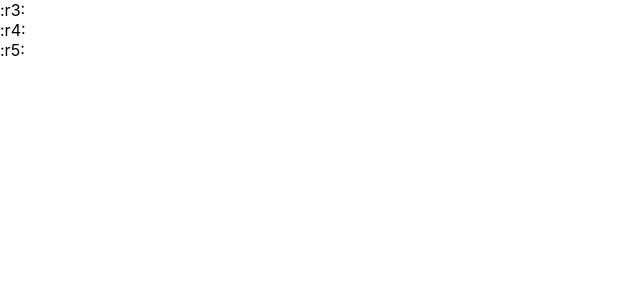
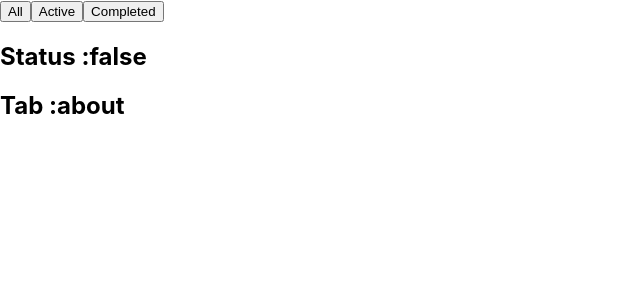
Before and after one commit to ahmedtahir2311/react-hooks-scenerios, a React (Create React App) app: page / in a window 1280 px wide. Shown: the top 300 px of the page, without its empty margins (0-640 px from the left). Built offline with nearby package versions, Linux system fonts and the light colour scheme.

Commit message:
UseTransition Hook

```diff
--- a/src/App.js
+++ b/src/App.js
@@ -7,10 +7,11 @@ import UseCallbackHook from "./hooks/useCallbackHook";
 import UseMemoHooks from "./hooks/useMemoHooks";
 import UseRefHook from "./hooks/useRefHook";
 import UseContextHook from "./hooks/useContextHook";
-import UseId from "./hooks/useIdHook";
+import UseIdHook from "./hooks/useIdHook";
+import UseTransitionHook from "./hooks/useTransitionHook";
 
 function App() {
-  return <UseId />;
+  return <UseTransitionHook />;
 }
 
 export default App;
--- /dev/null
+++ b/src/hooks/useTransitionHook.jsx
@@ -0,0 +1,24 @@
+import React, { useState, useTransition } from "react";
+
+const UseTransitionHook = () => {
+  const [isPending, startTransition] = useTransition();
+  const [tab, setTab] = useState("about");
+
+  function selectTab(nextTab) {
+    startTransition(() => {
+      setTab(nextTab);
+    });
+  }
+
+  return (
+    <>
+      <button onClick={() => selectTab("all")}>All</button>
+      <button onClick={() => selectTab("active")}>Active</button>
+      <button onClick={() => selectTab("completed")}>Completed</button>
+      <h2>Status :{JSON.stringify(isPending)}</h2>
+      <h2>Tab :{tab}</h2>
+    </>
+  );
+};
+
+export default UseTransitionHook;
```
